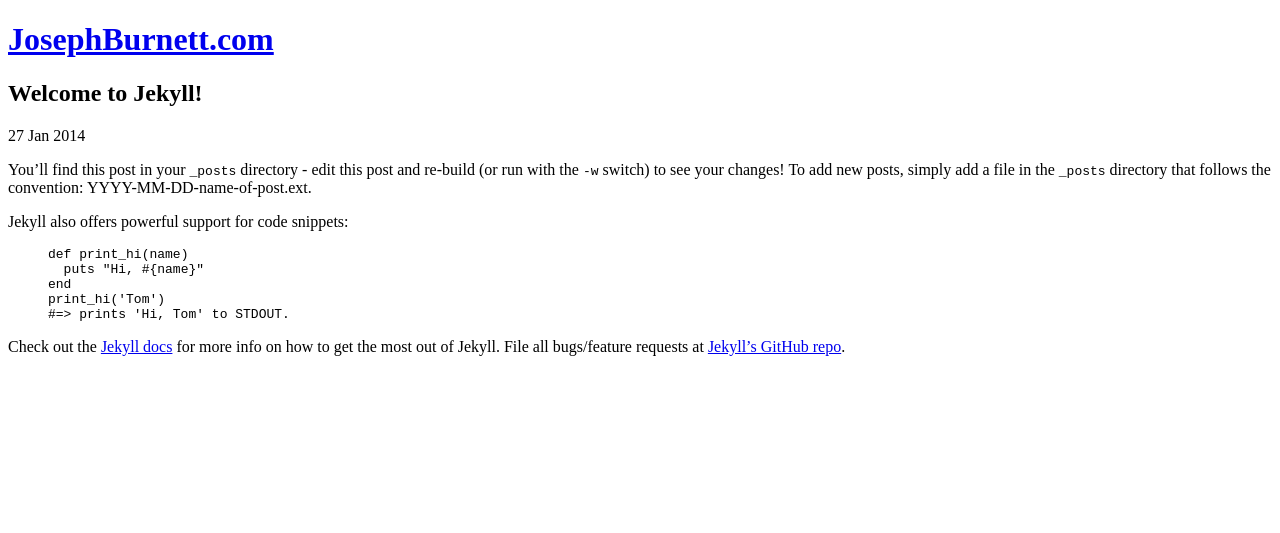
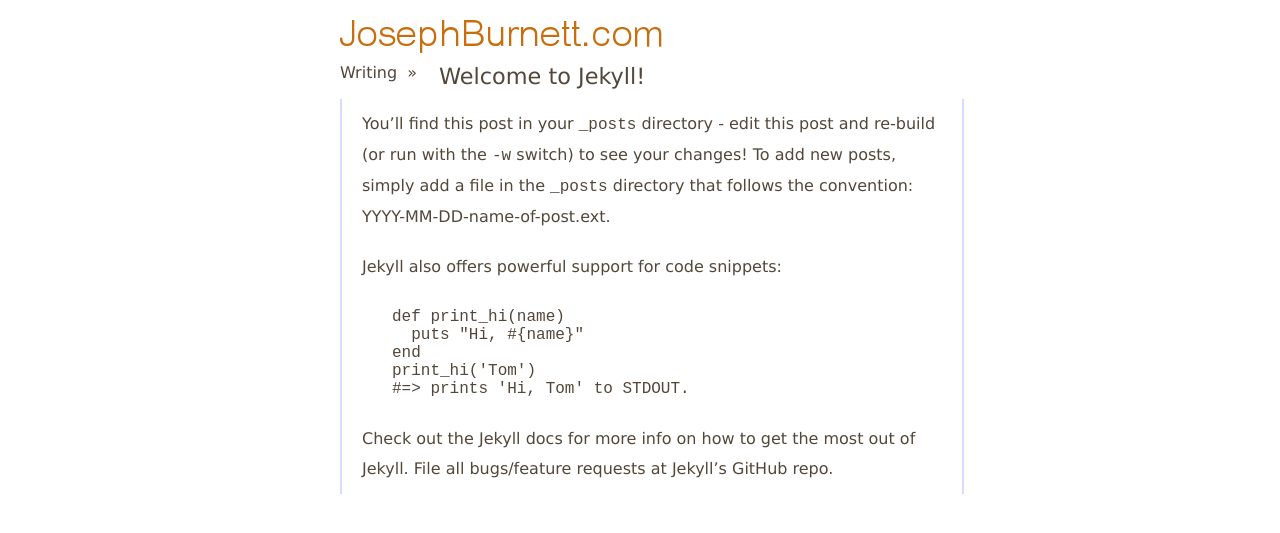
Before and after one commit to josephburnett/josephburnett.github.io, a Jekyll site: the page built from _posts/2014-01-27-welcome-to-jekyll.markdown, in a window 1280 px wide. Shown: the top 533 px of the page. Built offline with Jekyll 4.4.1, drawn with Linux system fonts in a browser that asks for light colours; Markdown is read by kramdown in place of the engine named in the settings.

Commit message:
Create writing category and style for posts.

```diff
--- a/_layouts/default.html
+++ b/_layouts/default.html
@@ -2,15 +2,15 @@
 <html>
   <head>
     <title>{{ page.title }}</title>
-    <link rel="stylesheet" href="css/style.css" type="text/css" />
-    <link rel="stylesheet" href="css/prettify.css" type="text/css" />
-    <script type="text/javascript" src="js/prettify.js"></script>
+    <link rel="stylesheet" href="/css/style.css" type="text/css" />
+    <link rel="stylesheet" href="/css/prettify.css" type="text/css" />
+    <script type="text/javascript" src="/js/prettify.js"></script>
   </head>
   <body>
     <div id="top">
     </div>
     <div id="wrapper">
-    <div id="banner_wrapper"><a class="ajax left" href="index.html"><div id="banner"><h1>JosephBurnett.com</h1></div></a></div>
+    <div id="banner_wrapper"><a class="ajax left" href="/index.html"><div id="banner"><h1>JosephBurnett.com</h1></div></a></div>
 
     {{ content }}
 
--- a/_layouts/post.html
+++ b/_layouts/post.html
@@ -1,9 +1,20 @@
 ---
 layout: default
 ---
-<h2>{{ page.title }}</h2>
-<p class="meta">{{ page.date | date_to_string }}</p>
+    <div id="navigation">
+      <div id="breadcrumbs">
+      <ul>
+        <li class="ajax left"><a href="/writing.html">Writing</a><span class="right-arrow">&raquo</span></li>
+        <li class="current">{{ page.title }}</li>
+      </ul>
+      </div>
+    </div>
+    <div id="viewing-window">
+      <div class="content">
+        <div class="post">
 
-<div class="post">
-{{ content }}
-</div>
+          {{ content }}
+
+        </div>
+      </div>
+    </div>
--- a/css/style.css
+++ b/css/style.css
@@ -297,3 +297,13 @@
     font-size: 11px;
     line-height: 14px;
 }
+
+.post ol {
+    padding: 10px;
+    list-style: decimal;
+    list-style-position: inside;
+}
+
+.post-list ul {
+    padding: 10px;
+}
```
Also changed, not shown: writing.html (added, +25 -0 lines).
